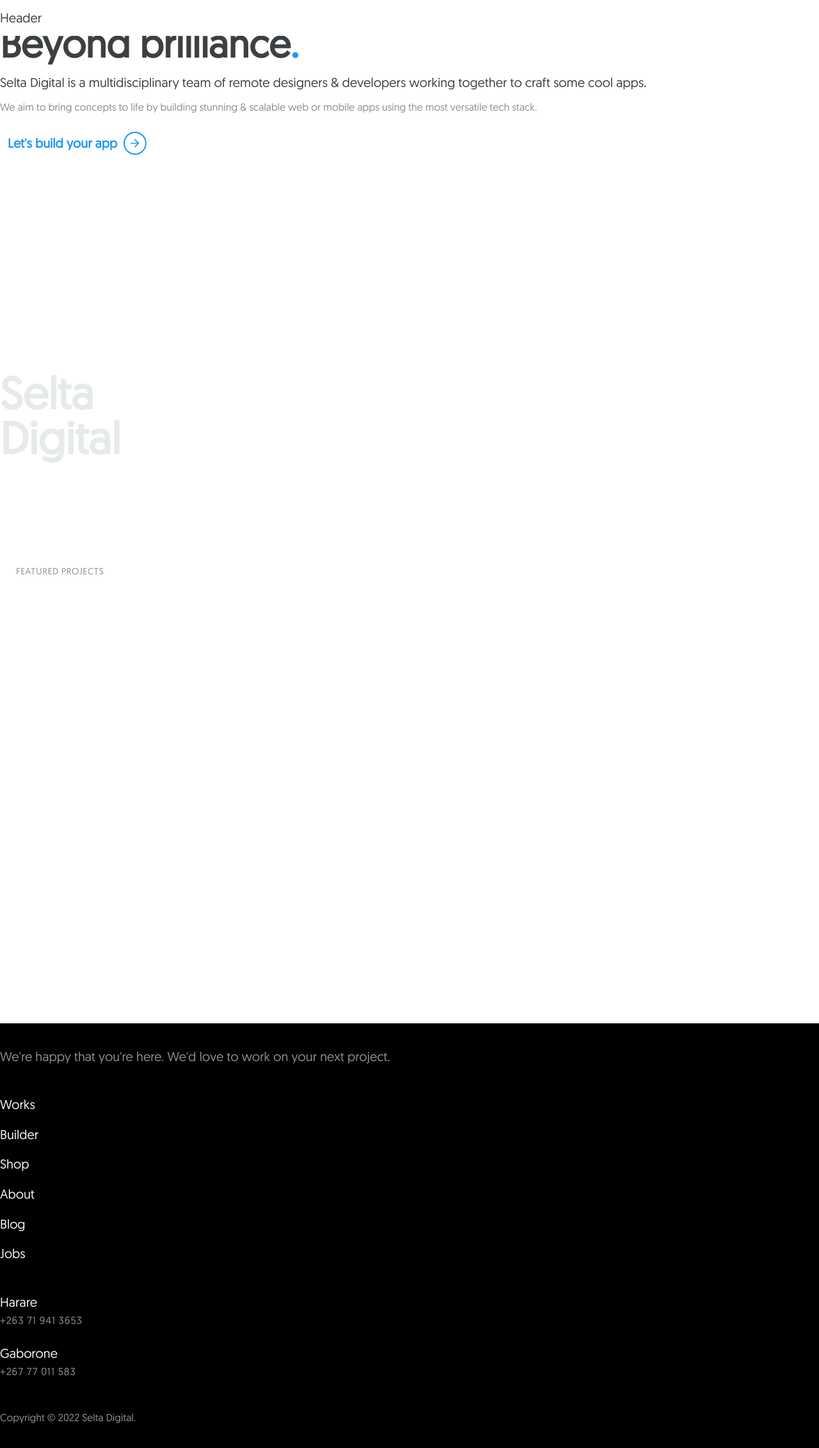
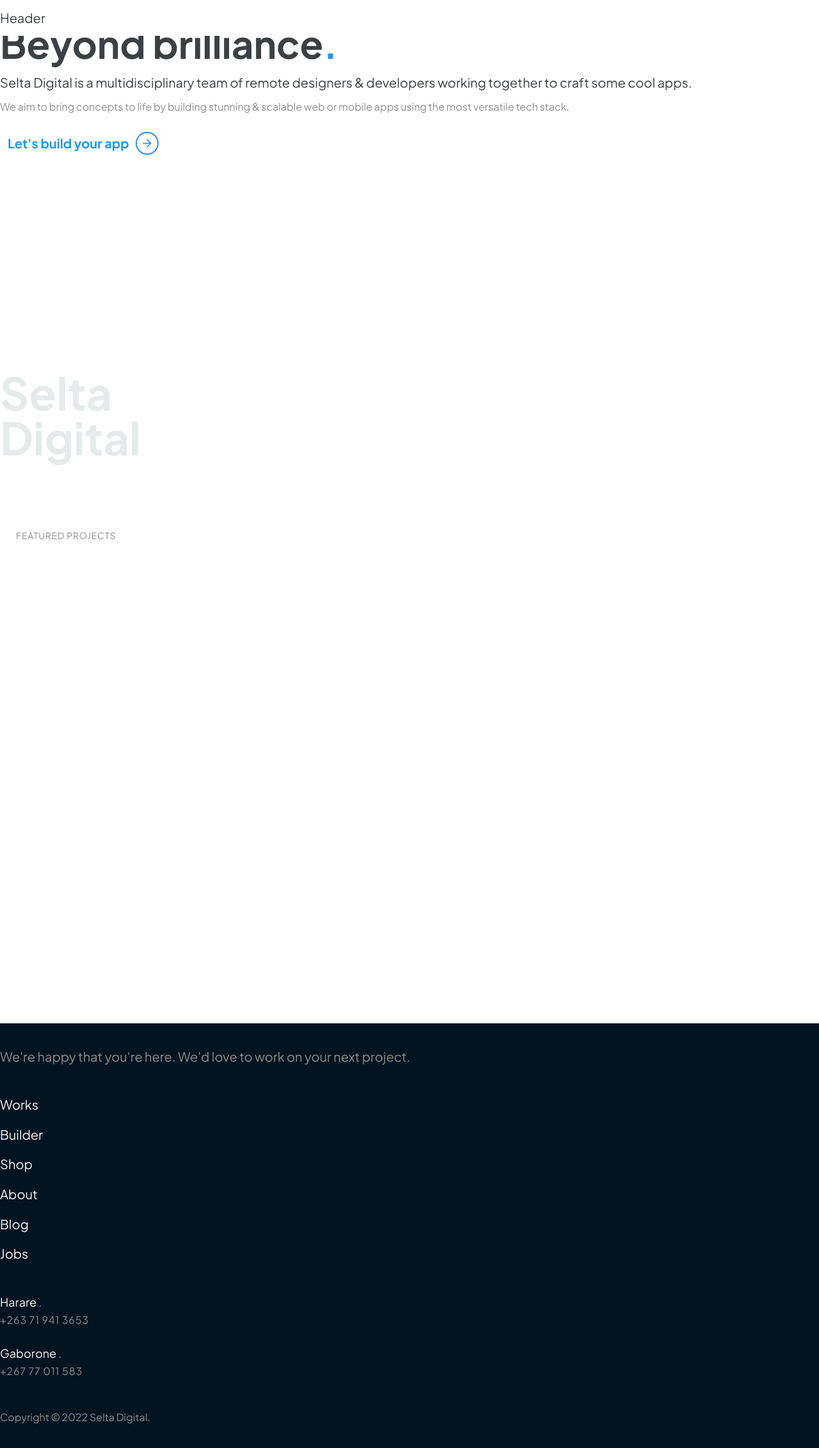
Before and after one commit to AmeizT/seltadigital, a Next.js app: page / in a window 1280 px wide. Shown: the top 2264 px of the page at 64% size. Built offline with nearby package versions, Linux system fonts and the light colour scheme.

Commit message:
updated works

```diff
--- a/src/components/Home/Presentation/index.jsx
+++ b/src/components/Home/Presentation/index.jsx
@@ -29,7 +29,7 @@ export default function Presentation({ presentation, index, works }){
                             </Text>
 
                             {presentation.topic &&
-                                <Text as="h3" size={index === 0 ? "60px" : '32px'} variant={600} leading="1.1" pos="start">
+                                <Text as="h3" size={index === 0 ? "60px" : '32px'} variant={700} leading="1.1" pos="start">
                                     {presentation.topic}{index === 0 && <Text as="span" color="var(--primary)">.</Text>} <br /> {presentation.topic2 && presentation.topic2}
                                 </Text>
                             }
--- a/src/components/Home/Work/Project/index.jsx
+++ b/src/components/Home/Work/Project/index.jsx
@@ -1,4 +1,7 @@
-import { Card, Container, Item, List, ListItem, Segment, Stack, Text } from '../../../kui'
+import Link from 'next/link'
+import { HiOutlineExternalLink } from 'react-icons/hi'
+import { IconContext } from 'react-icons'
+import { Card, Container, Item, List, ListItem, NavLink, Segment, Stack, Text } from '../../../kui'
 
 export default function Project({ work, idx, len }){
     return (
@@ -12,9 +15,9 @@ export default function Project({ work, idx, len }){
         posv="start"
         snap="start"
         snapStop="always">
-            <Container dn="column" pos="relative" space="var(--bar10) var(--md) 0">
+            <Container dn="column" pos="relative" space="var(--md)">
                 <Segment dn="column">
-                    <Stack dn="column">
+                    <Stack dn="column" series={1}>
                         <Item dn="column" space="var(--sm) 0">
                             <Text
                             size="60px"
@@ -32,7 +35,7 @@ export default function Project({ work, idx, len }){
                         </Item>
                     </Stack>
 
-                    <Stack dn="column" space="var(--md) 0 0">
+                    <Stack dn="column" space="var(--md) 0 0" series={3}>
                         <Item>
                             <Text
                             size="14px"
@@ -49,7 +52,7 @@ export default function Project({ work, idx, len }){
                         </Item>
                     </Stack>
 
-                    <Stack dn="column" space="var(--md) 0 0">
+                    <Stack dn="column" space="var(--md) 0 0" series={3}>
                         <Item>
                             <Text
                             size="14px"
@@ -73,7 +76,7 @@ export default function Project({ work, idx, len }){
                         </Item>
                     </Stack>
 
-                    <Stack dn="column" space="var(--md) 0 0">
+                    <Stack dn="column" space="var(--md) 0 0" series={3}>
                         <Item>
                             <Text
                             size="14px"
@@ -96,6 +99,30 @@ export default function Project({ work, idx, len }){
                             </List>
                         </Item>
                     </Stack>
+
+                    <Stack space="var(--md) 0 0" series={2}>
+                        <Item>
+                            <Link href={work.uri} passHref>
+                                <NavLink
+                                target="_blank"
+                                rel="noopener noreferrer">
+                                    <Stack posv="center">
+                                        <Item wt="fit">
+                                            <Text as="span" variant={600} color="var(--primary)">
+                                                Launch Project
+                                            </Text>
+                                        </Item>
+
+                                        <Item wt="fit" ps={1}>
+                                            <IconContext.Provider value={{ size: 24, color: 'var(--primary)' }}>
+                                                <HiOutlineExternalLink />
+                                            </IconContext.Provider>
+                                        </Item>
+                                    </Stack>
+                                </NavLink>
+                            </Link>
+                        </Item>
+                    </Stack>
                 </Segment>
             </Container>
 
@@ -108,11 +135,11 @@ export default function Project({ work, idx, len }){
                 <Item wt="fit" posv="center" space="var(--md)">
                     <Text
                     as="span"
-                    size="40px"
+                    size="24px"
                     tracking="0.10ex"
                     variant={700}
                     color="var(--snow40)">
-                        0{idx + 1}
+                        0{idx + 1}/0{len}
                     </Text>
                 </Item>
             </Stack>
--- a/src/components/Home/Work/index.jsx
+++ b/src/components/Home/Work/index.jsx
@@ -12,8 +12,8 @@ export default function Work({ works }){
             wt="fit"
             ht="fit"
             pos="absolute"
-            top="var(--bar10)">
-                <Item wt="fit" space="var(--md)">
+            top="var(--md)">
+                <Item wt="fit" space="0 var(--md)">
                     <Text
                     size="14px"
                     prefers="upper"
@@ -30,7 +30,7 @@ export default function Work({ works }){
             columns={`repeat(${works.length}, minmax(100%, 1fr))`}
             snapType="x mandatory"
             of="scroll hidden"
-            space="var(--bar10) 0"
+            space="var(--md) 0"
             paint="var(--snow20)">
                 {works.map((work, index) => (
                     <Project key={work.id} work={work} idx={index} len={works.length} />
--- a/src/components/Layout/Footer/Contacts/index.jsx
+++ b/src/components/Layout/Footer/Contacts/index.jsx
@@ -7,8 +7,8 @@ export default function Contacts({ contacts }){
                 {contacts.map(contact => (
                     <ListItem key={contact.id} dn="column" wt="100%" space="var(--sm) 0">
                         <Item>
-                            <Text as="span" color="var(--snow20)">
-                                {contact.city}
+                            <Text as="h5" variant={300} color="var(--snow20)">
+                                {contact.city} <Text as="span" color="var(--primary)">.</Text>
                             </Text>
                         </Item>
 
--- a/src/components/Layout/Footer/index.jsx
+++ b/src/components/Layout/Footer/index.jsx
@@ -14,10 +14,8 @@ function Footer() {
         <TaskBar
         dn="column"
         space="0 0 var(--md)"
-        paint="var(--dark90)"
-        paintd="var(--dark90)">
-            <Container
-            dn="column">
+        paint="#031320">
+            <Container dn="column">
                 <FootNotes />
                 <FooterMenu />
                 <Contacts contacts={contacts} />
--- a/src/json/projects/index.jsx
+++ b/src/json/projects/index.jsx
@@ -29,7 +29,8 @@ let projects = [
                 id: uuid(),
                 name: 'Sanity CMS',
             },
-        ]
+        ],
+        uri: 'https://discava.vercel.app',
     },
 
     {
@@ -50,6 +51,7 @@ let projects = [
                 name: 'Web Design & Dev',
             },
         ],
+
         tech: [
             {
                 id: uuid(),
@@ -70,7 +72,8 @@ let projects = [
                 id: uuid(),
                 name: 'PostgreSQL',
             },
-        ]
+        ],
+        uri: 'https://okkupy.vercel.app',
     },
 ]
 
--- a/src/sass/_root.scss
+++ b/src/sass/_root.scss
@@ -59,7 +59,6 @@
     --ease40: 400ms ease-in-out;
     --ease50: 500ms ease-in-out;
     --typeface:
-        'Geomanist',
         'Plus Jakarta Sans',
         'Inter',
         'Segoe UI',
```
